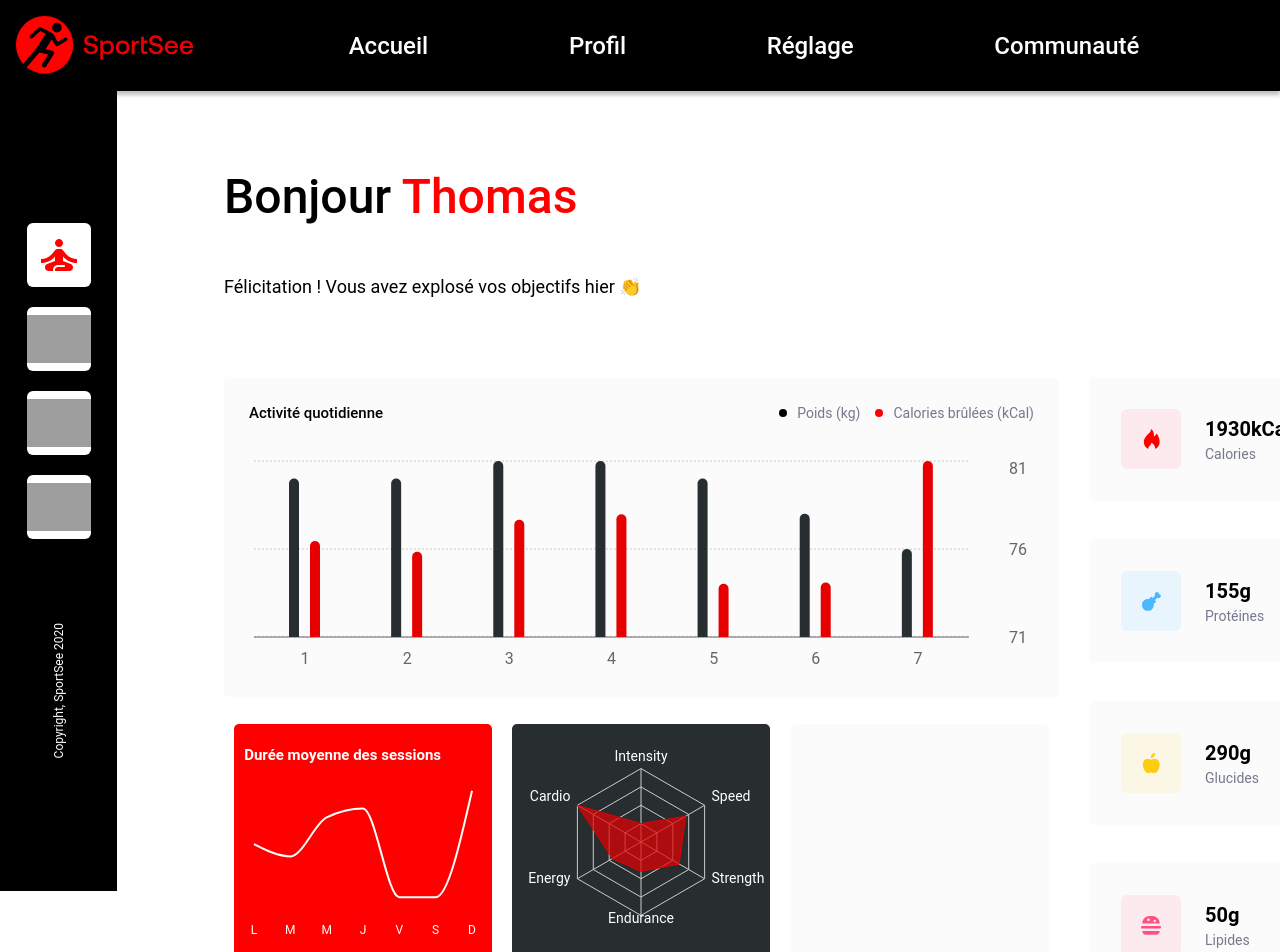
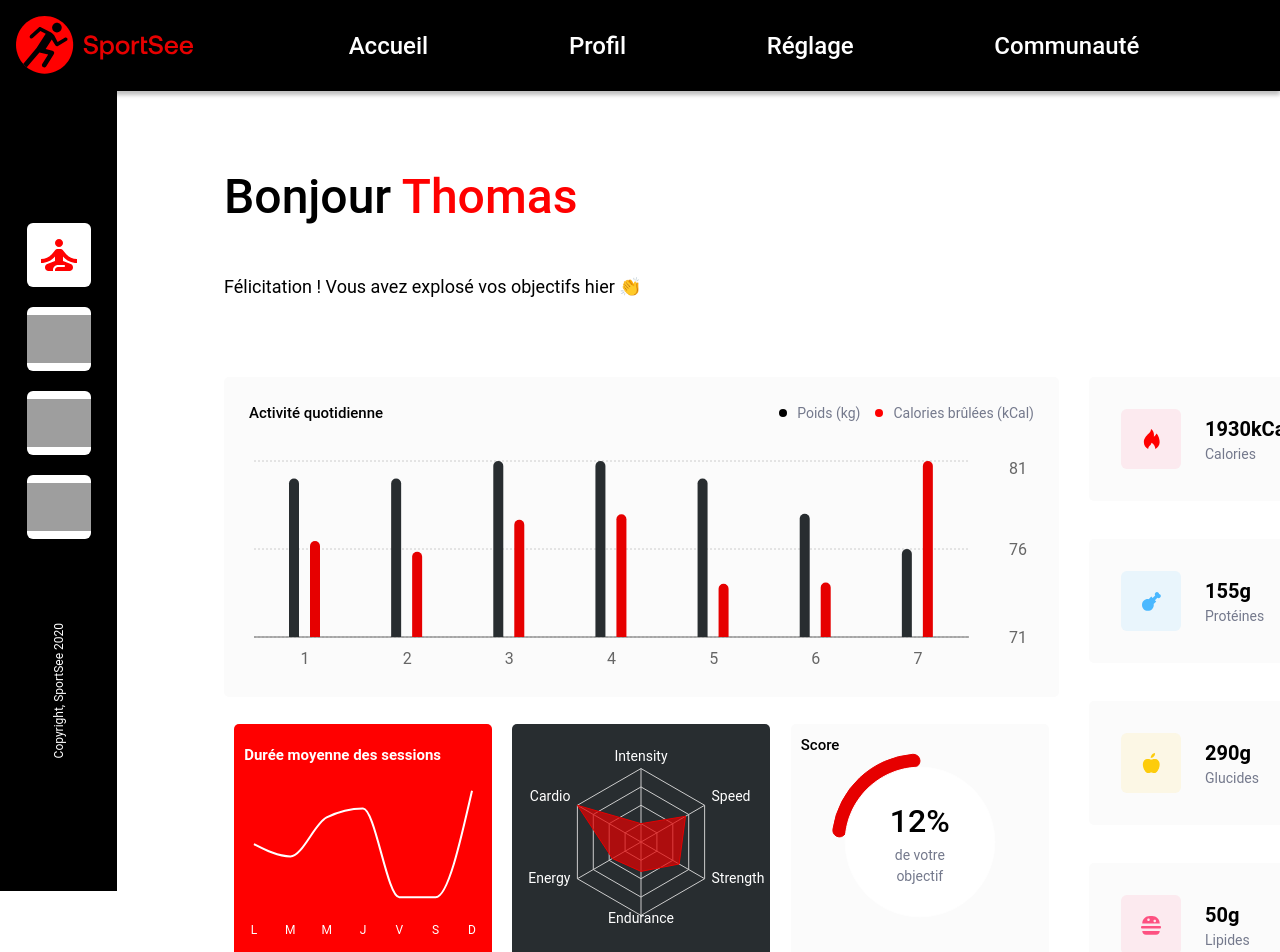
Before and after one commit to laticauda-64/openClassRooms_12_31012022, a React (Vite) app: page /user/1 in a window 1280 px wide. Shown: the top 952 px of the page. Built offline with nearby package versions, Linux system fonts and the light colour scheme; grey boxes are pictures that could not be loaded.

Commit message:
Builded: score component

```diff
--- a/src/components/ui/Score.jsx
+++ b/src/components/ui/Score.jsx
@@ -1,12 +1,74 @@
 import styled from 'styled-components';
+import { PieChart, Pie, Legend, Cell, ResponsiveContainer } from 'recharts';
 
 export const Score = () => {
-	return <Figure></Figure>;
+	return (
+		<Figure>
+			<Title>Score</Title>
+			<ResponsiveContainer width="100%" height="100%">
+				<PieChart>
+					<Pie
+						cx={'50%'}
+						cy={'50%'}
+						startAngle={90}
+						endAngle={450}
+						innerRadius={'85%'}
+						outerRadius={'100%'}
+						cornerRadius={'50%'}
+						dataKey="value"
+						data={[
+							{ name: 'score', value: 0.12 },
+							{ name: 'total', value: 0.5 - 0.12 },
+						]}>
+						<Cell fill="#E60000" stroke="#E60000" />
+						<Cell fill="transparent" stroke="transparent" />
+					</Pie>
+					<Pie cx={'50%'} cy={'50%'} outerRadius={'85%'} fill="#FFFFFF" data={[{ name: 'ring', value: 100 }]} dataKey="value" />
+					<Legend verticalAlign="middle" align="center" content={CustomLegend} />
+				</PieChart>
+			</ResponsiveContainer>
+		</Figure>
+	);
 };
+
+const CustomLegend = ({ payload }) => (
+	<LegendCustom>
+		<BigNum>{payload[0].payload.value * 100}%</BigNum>
+		<Desc>de votre</Desc>
+		<Desc>objectif</Desc>
+	</LegendCustom>
+);
+
 const Figure = styled.figure`
 	background: #fbfbfb;
 	border-radius: 5px;
 	height: 236px;
 	width: 258px;
 	margin: 0 auto;
+	position: relative;
+	padding: 25px;
 `;
+
+const Title = styled.h2`
+	font-size: 15px;
+	font-weight: 500;
+	position: absolute;
+	top: 10px;
+	left: 10px;
+`;
+
+const LegendCustom = styled.div`
+	display: flex;
+	flex-direction: column;
+	align-items: center;
+`;
+
+const BigNum = styled.h2`
+	font-size: 32px;
+	font-weight: 500;
+`;
+
+const Desc = styled.div`
+	color: rgb(116, 121, 140);
+	font-size: 14px;
+`;
```
